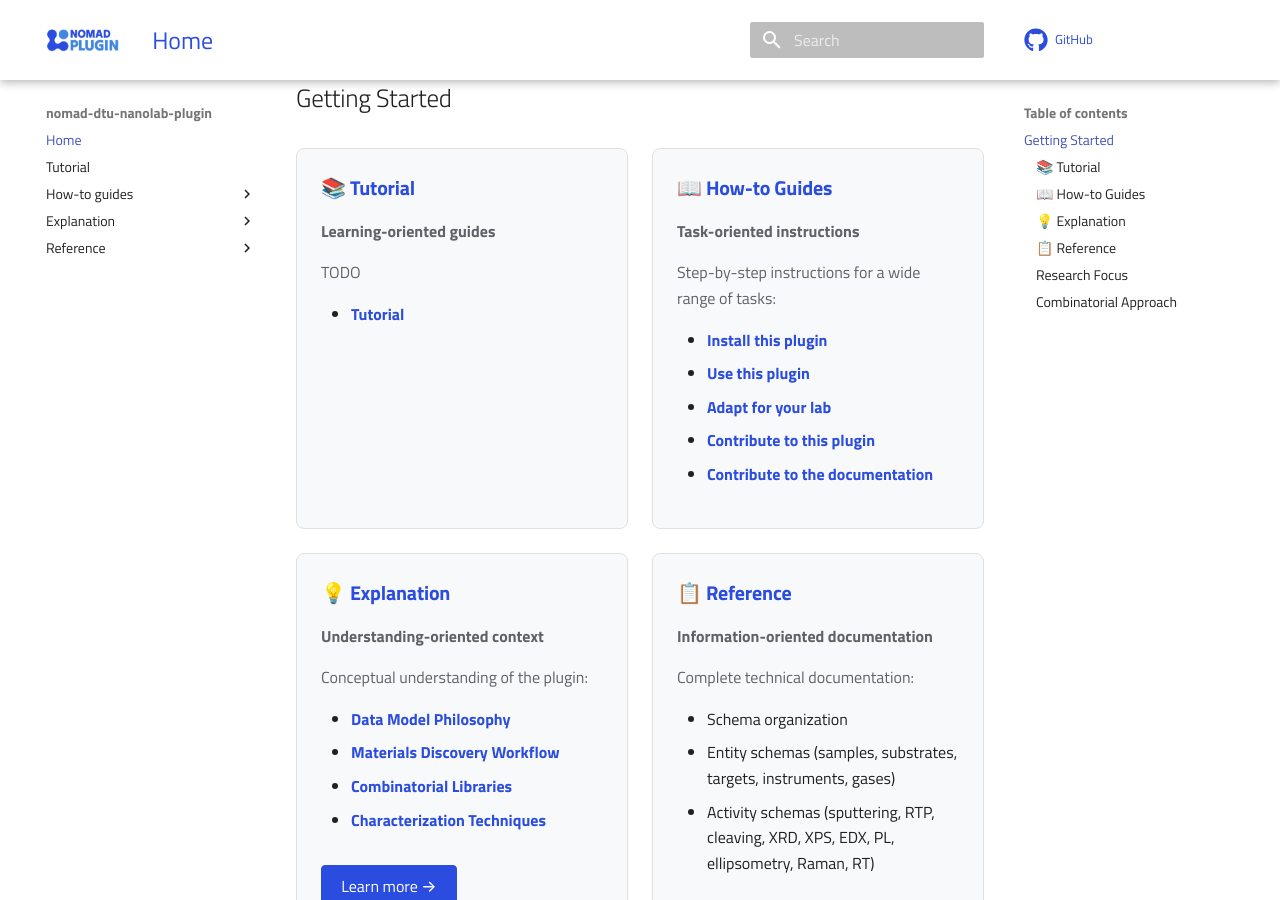
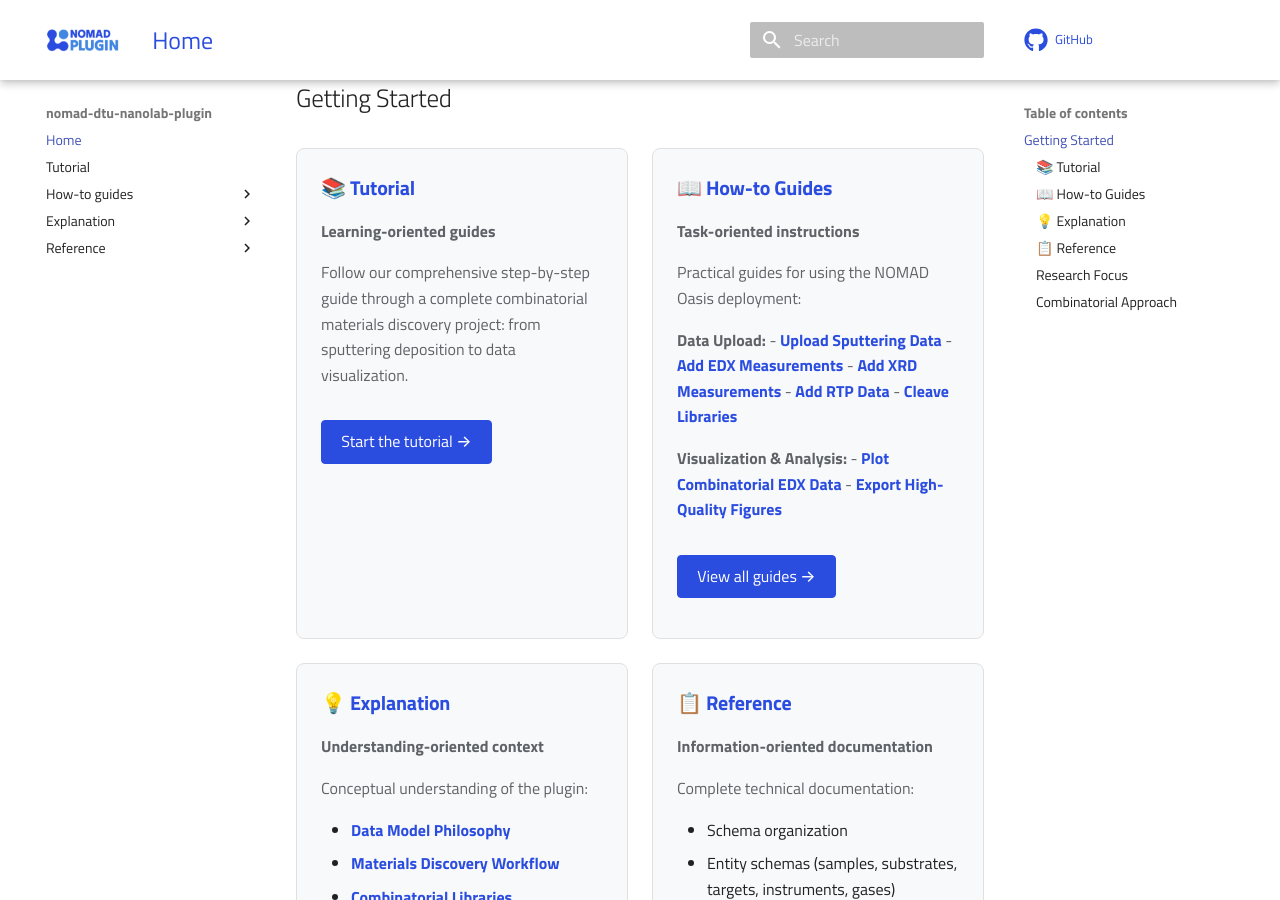
Before and after one commit to DTU-Nanolab-materials-discovery/nomad-dtu-nanolab-plugin, an MkDocs documentation site: the page built from docs/index.md, in a window 1280 px wide and 900 px high, scrolled down 492 px. Built offline with MkDocs 1.6.1 and Material for MkDocs 9.7.7, drawn with Linux system fonts in a browser that asks for light colours; comment, search, counter and statistics services are not loaded.

Commit message:
docs: Update navigation and homepage to reflect new tutorial and guides

```diff
--- a/docs/index.md
+++ b/docs/index.md
@@ -17,9 +17,9 @@ This plugin powers the data management infrastructure for the **Materials Discov
 ### 📚 Tutorial
 **Learning-oriented guides**
 
-TODO
+Follow our comprehensive step-by-step guide through a complete combinatorial materials discovery project: from sputtering deposition to data visualization.
 
-- [Tutorial](tutorial/tutorial.md)
+[Start the tutorial →](tutorial/tutorial.md){.md-button}
 
 </div>
 
@@ -28,13 +28,20 @@ TODO
 ### 📖 How-to Guides
 **Task-oriented instructions**
 
-Step-by-step instructions for a wide range of tasks:
+Practical guides for using the NOMAD Oasis deployment:
 
-- [Install this plugin](how_to/install_this_plugin.md)
-- [Use this plugin](how_to/use_this_plugin.md)
-- [Adapt for your lab](how_to/adapt-for-your-lab.md)
-- [Contribute to this plugin](how_to/contribute_to_this_plugin.md)
-- [Contribute to the documentation](how_to/contribute_to_the_documentation.md)
+**Data Upload:**
+- [Upload Sputtering Data](how_to/upload-sputtering-data.md)
+- [Add EDX Measurements](how_to/add-edx-measurements.md)
+- [Add XRD Measurements](how_to/add-xrd-measurements.md)
+- [Add RTP Data](how_to/add-rtp-data.md)
+- [Cleave Libraries](how_to/cleave-libraries.md)
+
+**Visualization & Analysis:**
+- [Plot Combinatorial EDX Data](how_to/plot-combinatorial-edx.md)
+- [Export High-Quality Figures](how_to/export-high-quality-figures.md)
+
+[View all guides →](how_to/install_this_plugin.md){.md-button}
 
 </div>
 
--- a/mkdocs.yml
+++ b/mkdocs.yml
@@ -8,11 +8,24 @@ nav:
   - Home: index.md
   - Tutorial: tutorial/tutorial.md
   - How-to guides:
-      - Install this Plugin: how_to/install_this_plugin.md
-      - Use this Plugin: how_to/use_this_plugin.md
-      - Adapt for Your Lab: how_to/adapt-for-your-lab.md
-      - Contribute to this plugin: how_to/contribute_to_this_plugin.md
-      - Contribute to the documentation: how_to/contribute_to_the_documentation.md
+      - Getting Started:
+          - Install this Plugin: how_to/install_this_plugin.md
+          - Understanding Schemas: how_to/getting-started-with-schemas.md
+      - Data Upload & Management:
+          - Upload Sputtering Data: how_to/upload-sputtering-data.md
+          - Add EDX Measurements: how_to/add-edx-measurements.md
+          - Add XRD Measurements: how_to/add-xrd-measurements.md
+          - Add RTP Data: how_to/add-rtp-data.md
+          - Cleave Libraries: how_to/cleave-libraries.md
+      - Data Visualization & Analysis:
+          - Plot Combinatorial EDX Data: how_to/plot-combinatorial-edx.md
+          - Export High-Quality Figures: how_to/export-high-quality-figures.md
+      - Troubleshooting:
+          - Fix Jupyter Launch Issues: how_to/troubleshoot-jupyter.md
+      - Contributing:
+          - Adapt for Your Lab: how_to/adapt-for-your-lab.md
+          - Contribute to this plugin: how_to/contribute_to_this_plugin.md
+          - Contribute to the documentation: how_to/contribute_to_the_documentation.md
   - Explanation:
       - Overview: explanation/index.md
       - Data Model Philosophy: explanation/data-model.md
```
